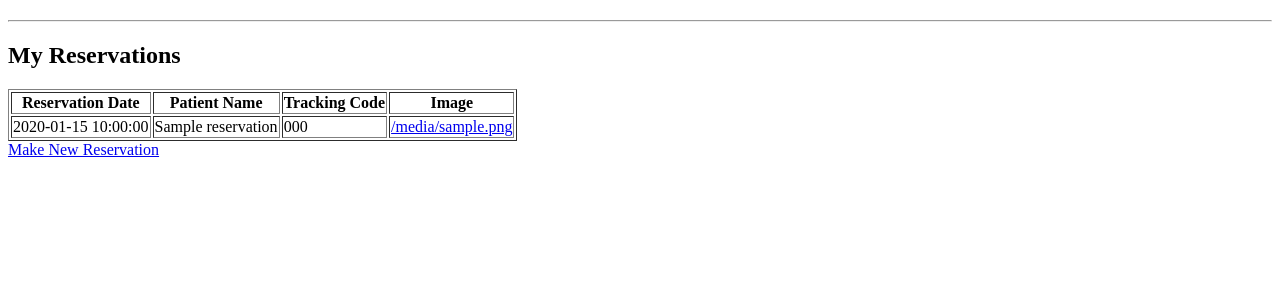
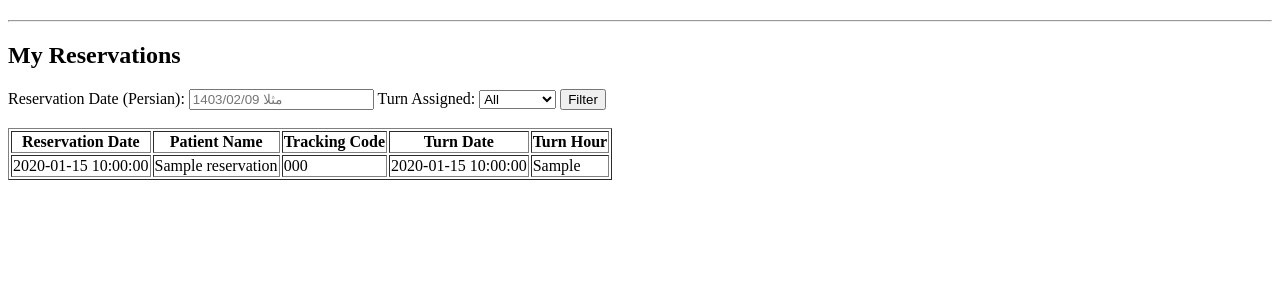
Before and after one commit to alighaderipour/mri, a Python web app: template app/templates/my_reservations.html in a window 1280 px wide. Shown: the part 26-326 px from the top of the page. Run offline with Jinja, Linux system fonts and the light colour scheme; the template is opened without the code that fills it: most values are stand-ins (such as "Sample title", 1, 10 or a date in 2020); some libraries are stand-ins or nearby versions.

Commit message:
minor fixes in my_reservation

```diff
--- a/app/models.py
+++ b/app/models.py
@@ -58,6 +58,12 @@ class MRIRequest(db.Model):
             return jdatetime.date.fromgregorian(date=self.turn_date).strftime('%Y/%m/%d')
         return None
 
+    @property
+    def my_reservation_date_persian(self):
+        if self.reservation_date:
+            g_date = self.reservation_date
+            return jdatetime.date.fromgregorian(date=g_date).strftime('%Y/%m/%d')
+        return None
 class Insurance(db.Model):
     __tablename__ = 'insurances'
 
--- a/app/templates/my_reservations.html
+++ b/app/templates/my_reservations.html
@@ -5,34 +5,56 @@
 {% block content %}
 <h2>My Reservations</h2>
 
+<!-- Filter Section -->
+<form method="get" action="{{ url_for('main.my_reservations') }}">
+    <label for="reservation_date">Reservation Date (Persian):</label>
+    <input type="text" id="reservation_date" name="reservation_date" value="{{ request.args.get('reservation_date', '') }}" placeholder="مثلا 1403/02/09">
+
+    <label for="turn_assigned">Turn Assigned:</label>
+    <select id="turn_assigned" name="turn_assigned">
+        <option value="">All</option>
+        <option value="yes" {% if request.args.get('turn_assigned') == 'yes' %}selected{% endif %}>Assigned</option>
+        <option value="no" {% if request.args.get('turn_assigned') == 'no' %}selected{% endif %}>Pending</option>
+    </select>
+
+    <button type="submit">Filter</button>
+</form>
+
+<br>
+
 <table border="1">
     <thead>
         <tr>
             <th>Reservation Date</th>
             <th>Patient Name</th>
             <th>Tracking Code</th>
-            <th>Image</th> <!-- New column -->
+            <th>Turn Date</th>
+            <th>Turn Hour</th>
         </tr>
     </thead>
     <tbody>
-        {% for reservation in reservations %}
+    {% for reservation in reservations %}
         <tr>
-            <td>{{ reservation.reservation_date_persian }}</td> <!-- changed -->
+            <td>{{ reservation.reservation_date_persian or 'N/A' }}</td>
             <td>{{ reservation.patient_name }}</td>
             <td>{{ reservation.tracking_code }}</td>
             <td>
-                {% if reservation.uploaded_image_path %}
-                    <a href="{{ url_for('main.serve_image', filename=reservation.uploaded_image_path.split('/')[-1]) }}" target="_blank">
-                        {{ reservation.uploaded_image_path }}
-                    </a>
+                {% if reservation.turn_date %}
+                    {{ reservation.turn_date }}
                 {% else %}
-                    No Image
+                    Pending
+                {% endif %}
+            </td>
+            <td>
+                {% if reservation.turn_hour %}
+                    {{ reservation.turn_hour }}
+                {% else %}
+                    Pending
                 {% endif %}
             </td>
         </tr>
-        {% endfor %}
+    {% endfor %}
     </tbody>
 </table>
 
-<a href="{{ url_for('main.reserve') }}">Make New Reservation</a>
 {% endblock %}
```
Also changed, not shown: app/main/routes.py (+24 -2 lines).
